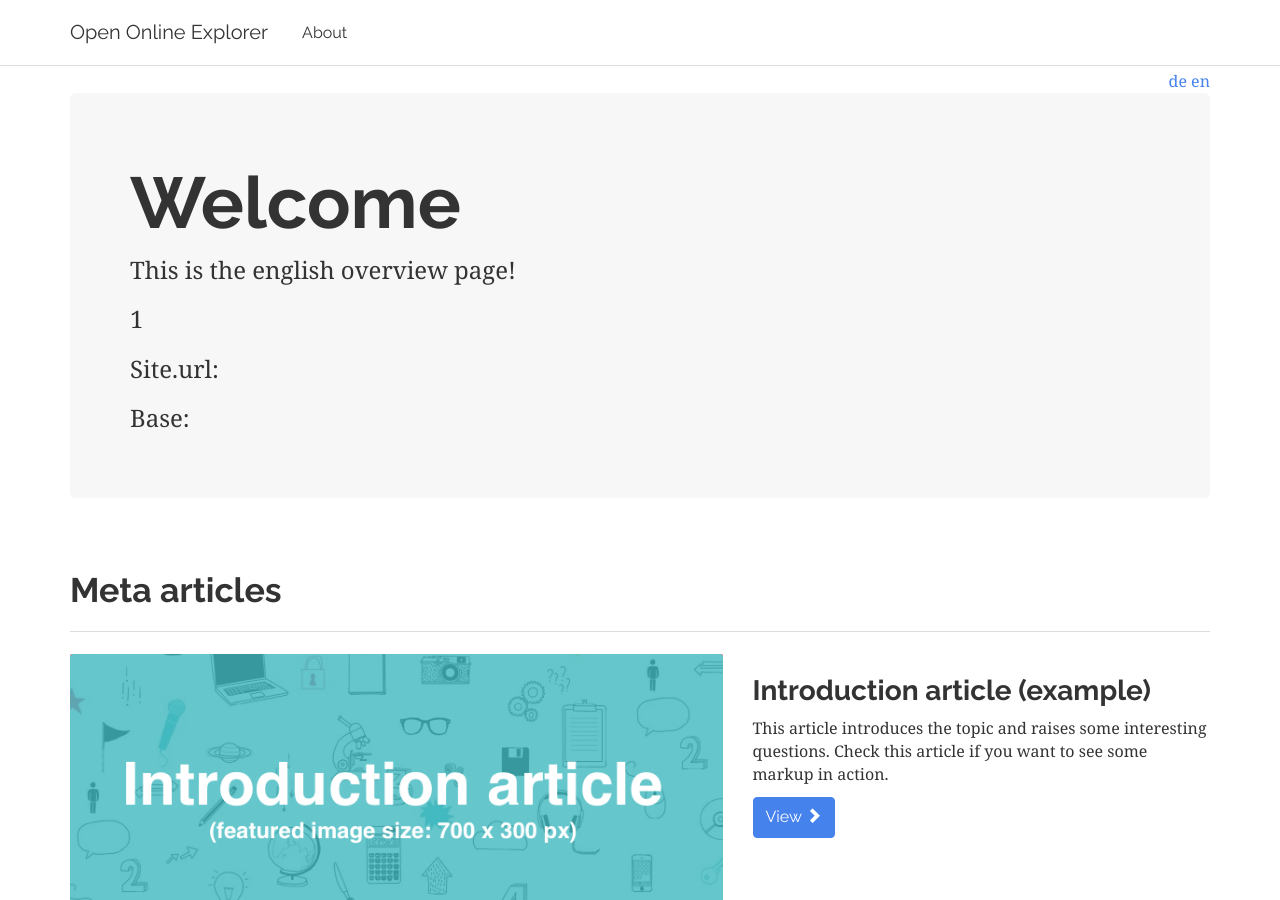
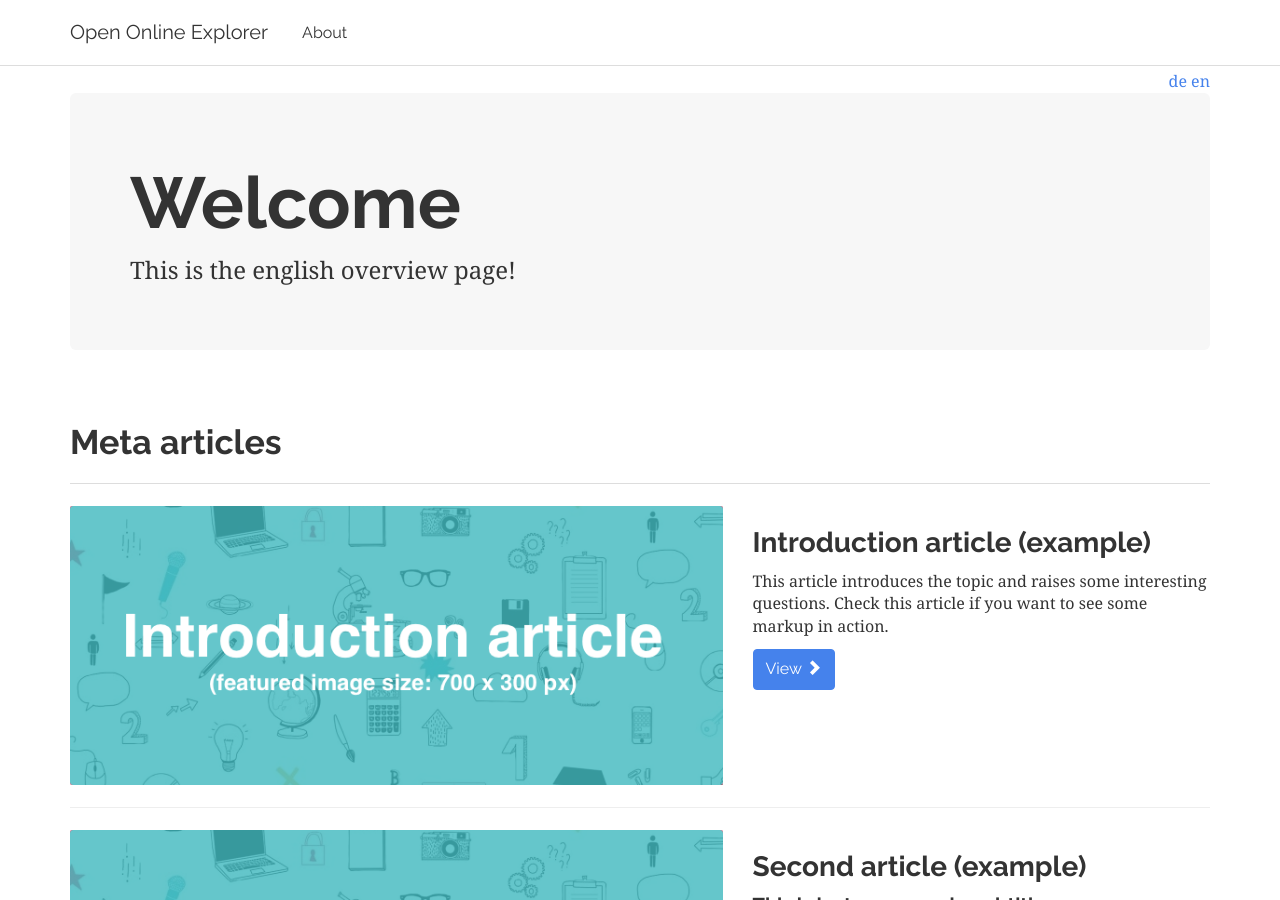
Before and after one commit to programmieraffe/digital-storytelling-beispiel, a Jekyll site: the page built from index.html, in a window 1280 px wide and 900 px high. Built offline with Jekyll 4.4.1, drawn with Linux system fonts in a browser that asks for light colours.

Commit message:
Update index.html

```diff
--- a/index.html
+++ b/index.html
@@ -8,13 +8,3 @@ lang: en
 # Welcome
 
 This is the english overview page!
-
-1
-
-Site.url:
-
-{{github.site.url}}
-
-Base:
-
-{{site.baseurl}}
```
